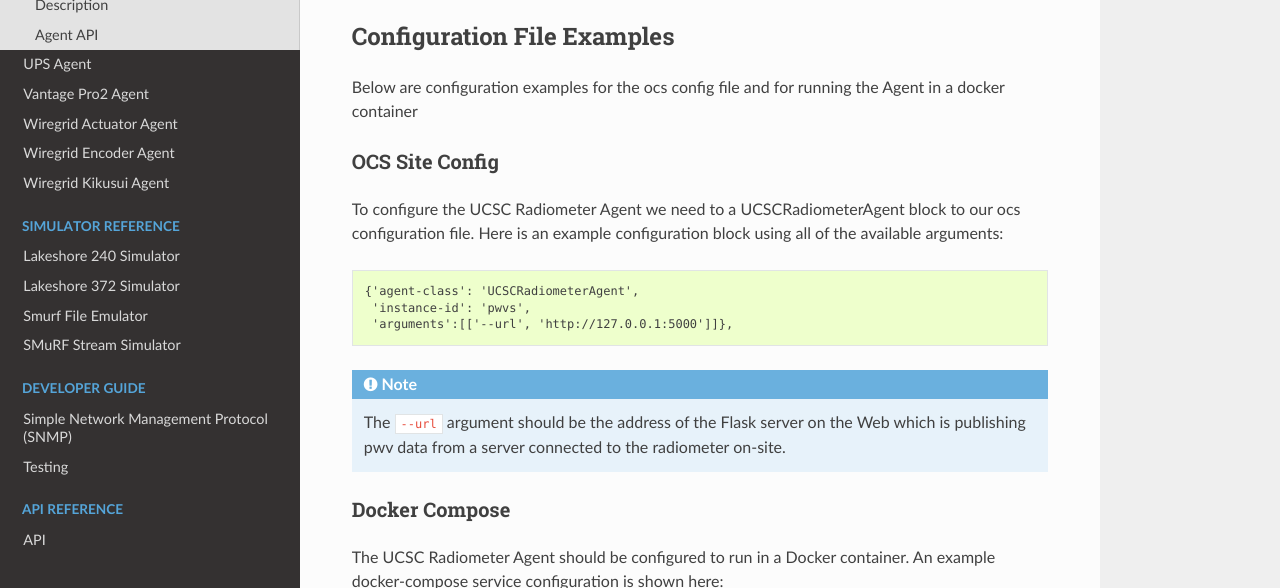
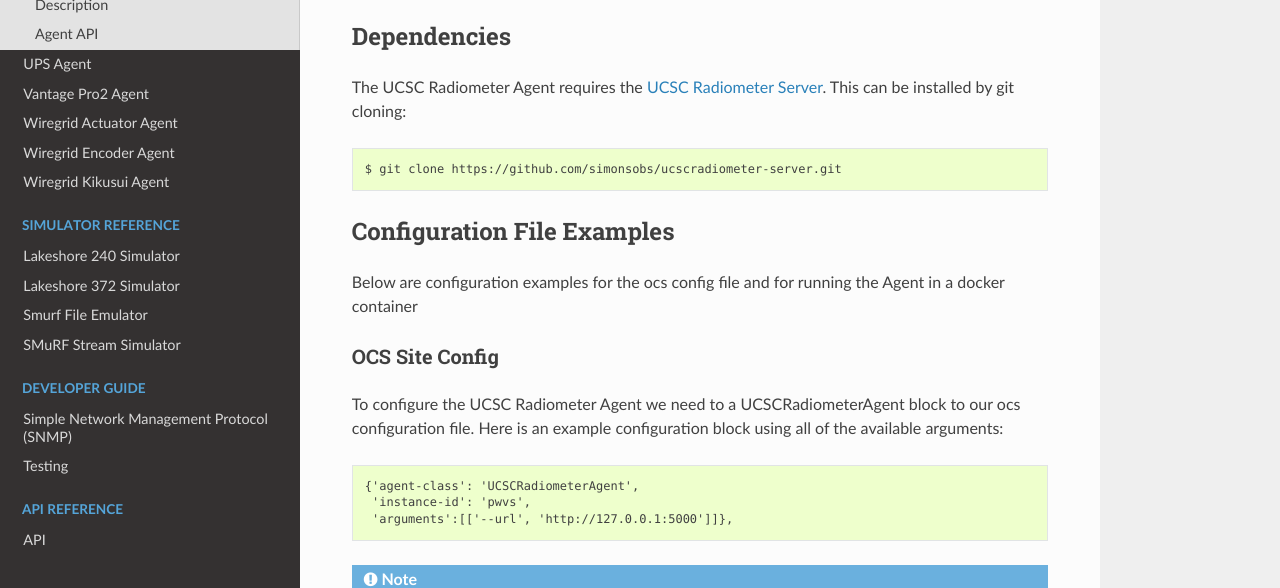
Before and after one commit to simonsobs/socs, a Sphinx documentation site: the page built from docs/agents/ucsc_radiometer.rst, in a window 1280 px wide and 900 px high, cut to the strip 312-900 px from the top of the window. Built offline with Sphinx 7.4.7 and the Read the Docs theme 2.0.0, drawn with Linux system fonts in a browser that asks for light colours; some of the changed text lies outside the part shown.

Commit message:
add dependencies to the docs

```diff
--- a/docs/agents/ucsc_radiometer.rst
+++ b/docs/agents/ucsc_radiometer.rst
@@ -12,6 +12,18 @@
     :filename: ../socs/agents/ucsc_radiometer/agent.py
     :func: add_agent_args
     :prog: python3 agent.py
+
+Dependencies
+------------
+
+The UCSC Radiometer Agent requires the `UCSC Radiometer Server
+<https://github.com/simonsobs/ucscradiometer-server>`_. This can be
+installed by git cloning:
+
+.. code-block:: bash
+
+    $ git clone https://github.com/simonsobs/ucscradiometer-server.git
+
 
 Configuration File Examples
 ---------------------------
```
